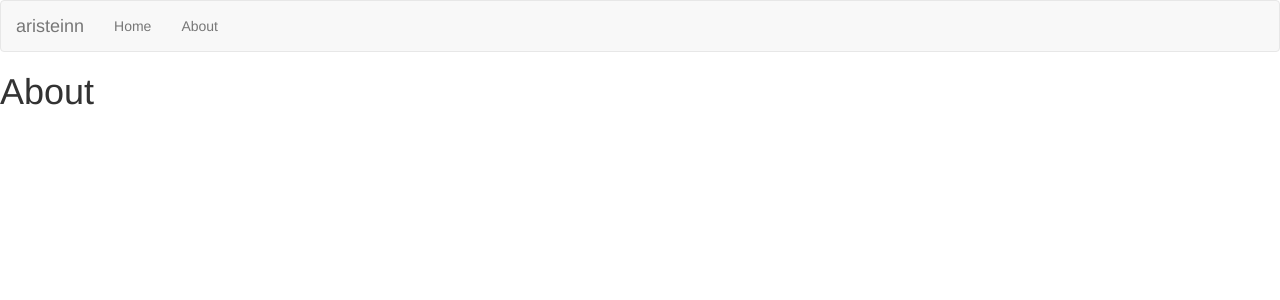
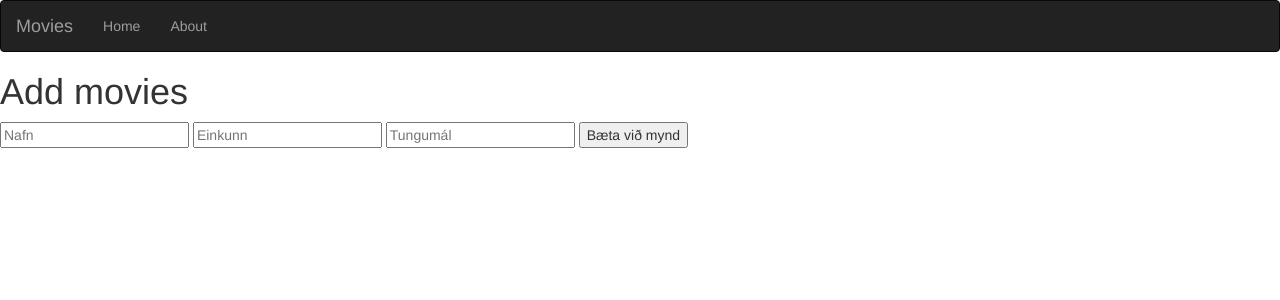
Before and after one commit to aristeinn/vfor4-gagn2-lokaverkefni, a PHP site: page /about in a window 1280 px wide. Shown: the top 300 px of the page. Run offline with PHP 8.4, Linux system fonts and the light colour scheme.

Commit message:
add movies

```diff
--- a/core/helpers.php
+++ b/core/helpers.php
@@ -11,3 +11,8 @@ function redirect($path)
 {
 	header("Location: /{$path}");
 }
+
+function view($file){
+	$file = trim($file,"/");
+	return dirname(__dir__) . "/views/{$file}.view.php";
+}
--- a/routes.php
+++ b/routes.php
@@ -1,6 +1,6 @@
 <?php
 
 $router->get('/', 'controllers/home.php');
-$router->get('/home', 'controllers/home.php');
-$router->post('/movie', 'controllers/movie-post.php');
+$router->get('/homepage', 'controllers/home.php');
+$router->post('/movie-post', 'controllers/movie-post.php');
 $router->get('/about', 'controllers/about.php');
--- a/views/about.view.php
+++ b/views/about.view.php
@@ -1,5 +1,12 @@
 <?php require 'partials/head.view.php'; ?>
 
-<h1>About</h1>
+<h1>Add movies</h1>
+
+<form action="/movie-post" method="POST">
+		<input type="text" name="name" placeholder="Nafn">
+		<input type="text" name="rating" placeholder="Einkunn">
+		<input type="text" name="lang" placeholder="Tungumál">
+		<button type="submit">Bæta við mynd</button>
+</form>
 
 <?php require 'partials/footer.view.php'; ?>
--- a/views/partials/nav.view.php
+++ b/views/partials/nav.view.php
@@ -1,10 +1,7 @@
-<!-- <a href="/">Home</a>
-<a href="about">About</a> -->
-
-<nav class="navbar navbar-default">
+<nav class="navbar navbar-inverse">
   <div class="container-fluid">
     <div class="navbar-header">
-      <a class="navbar-brand" href="/">aristeinn</a>
+      <a class="navbar-brand" href="/">Movies</a>
     </div>
     <ul class="nav navbar-nav">
       <li><a href="/">Home</a></li>
```
Also changed, not shown: controllers/movie-post.php (+15 -1 lines).
